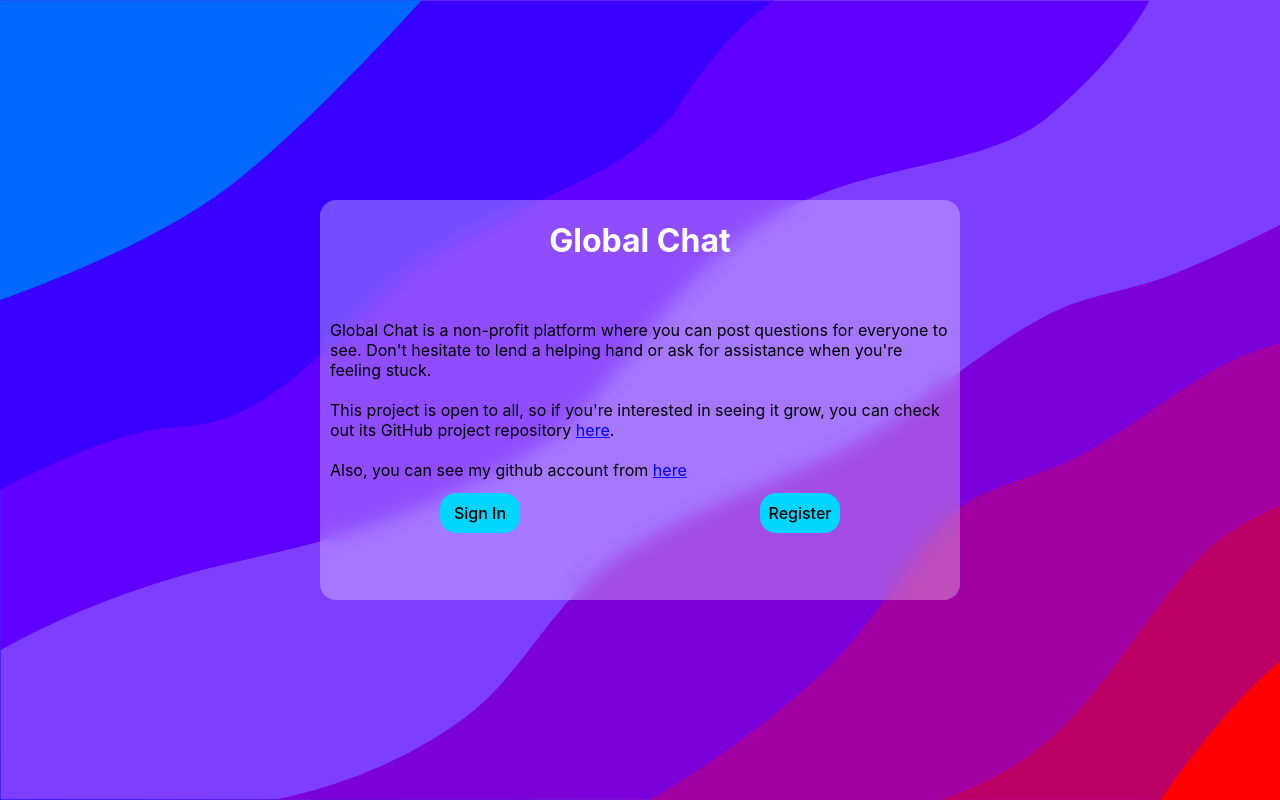
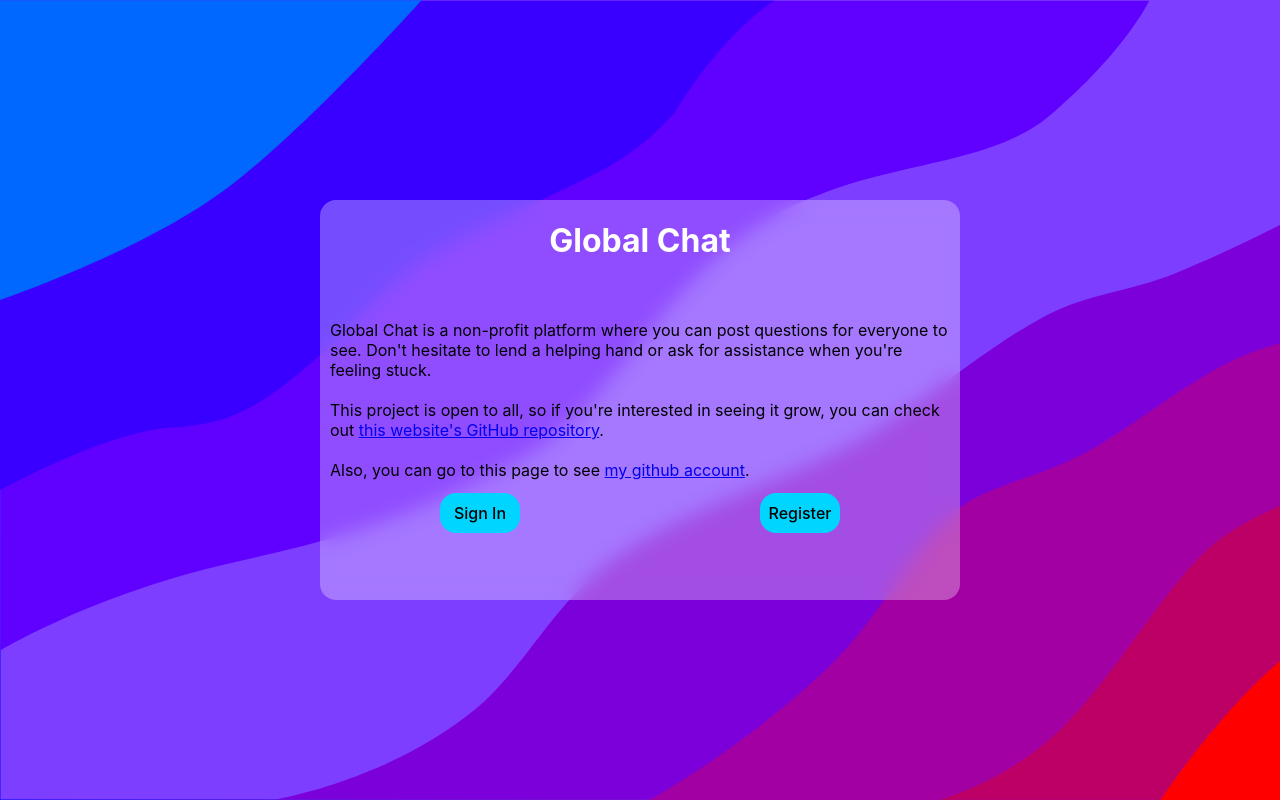
Before and after one commit to Murat-Karakaya/global-chat, a React (Vite) app: page / in a window 1280 px wide. Built offline with nearby package versions, Linux system fonts and the light colour scheme; no server answers.

Commit message:
going by the rules of Lighthouse recorder

```diff
--- a/index.html
+++ b/index.html
@@ -1,6 +1,7 @@
 <!doctype html>
 <html lang="en">
   <head>
+    <meta name="description" content="a non-profit website where you can post questions for everyone to see or answer questions.">
     <meta charset="UTF-8" />
     <link rel="icon" type="image/svg+xml" href="/Logo.svg" />
     <meta name="viewport" content="width=device-width, initial-scale=1.0" />
--- a/src/SpiderKnot/StartUp/StartUp.jsx
+++ b/src/SpiderKnot/StartUp/StartUp.jsx
@@ -21,8 +21,8 @@
         <div id="startup" className="blurry-form">
             <h1 className="startup-title">Global Chat</h1>
             <p className="startup-p">  Global Chat is a non-profit platform where you can post questions for everyone to see. Don't hesitate to lend a helping hand or ask for assistance when you're feeling stuck. <br/><br/>
-            This project is open to all, so if you're interested in seeing it grow, you can check out its GitHub project repository <a href="#" target="_blank">here</a>.
-            <br/><br/> Also, you can see my github account from <a href="https://github.com/Murat-Karakaya" target="_blank">here</a></p>
+            This project is open to all, so if you're interested in seeing it grow, you can check out <a href="#" target="_blank">this website's GitHub repository</a>.
+            <br/><br/> Also, you can go to this page to see <a href="https://github.com/Murat-Karakaya" target="_blank">my github account</a>.</p>
             <button
              onClick={() => setRoute("sign in")}
              className="startup-button"
```
